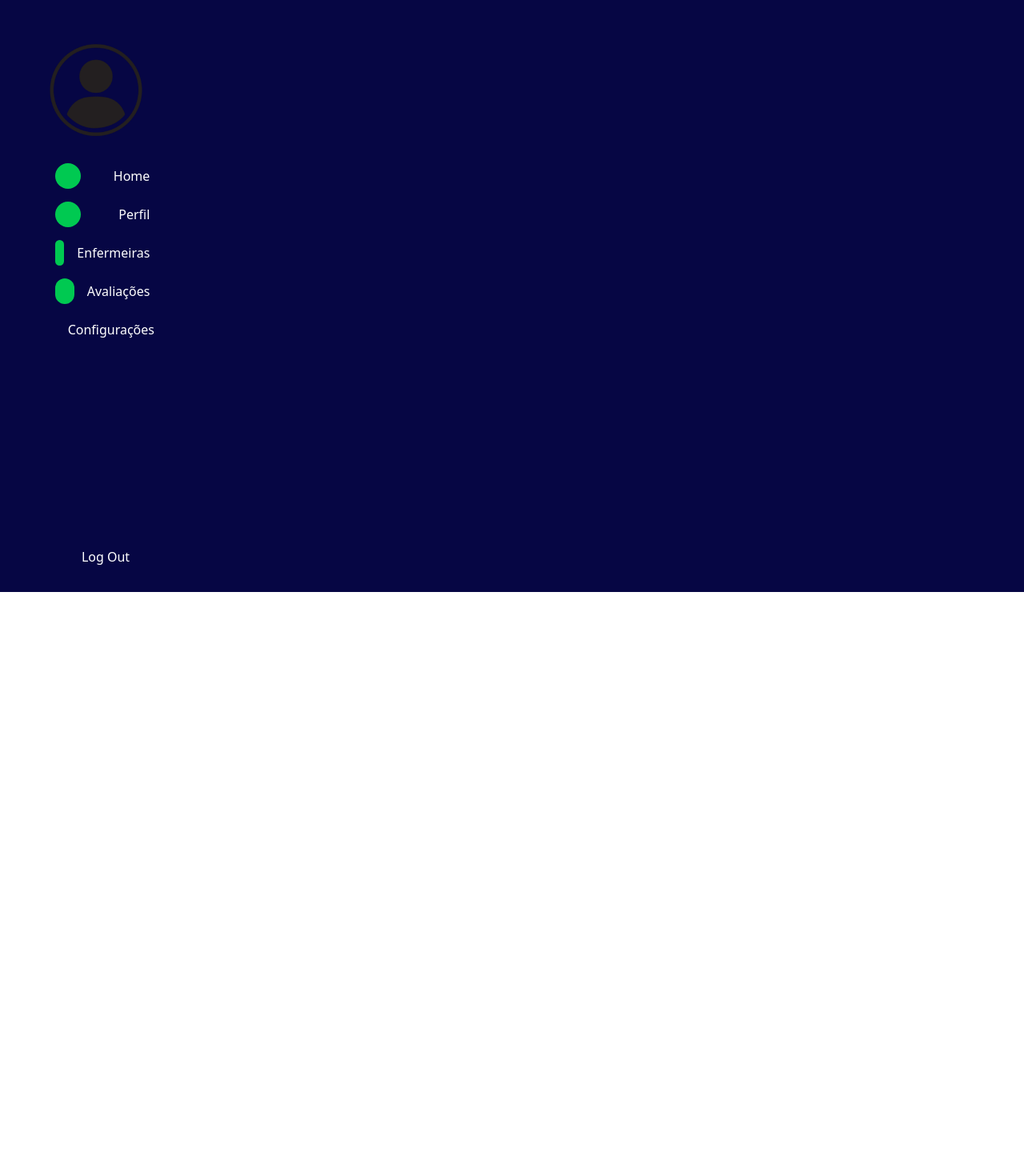
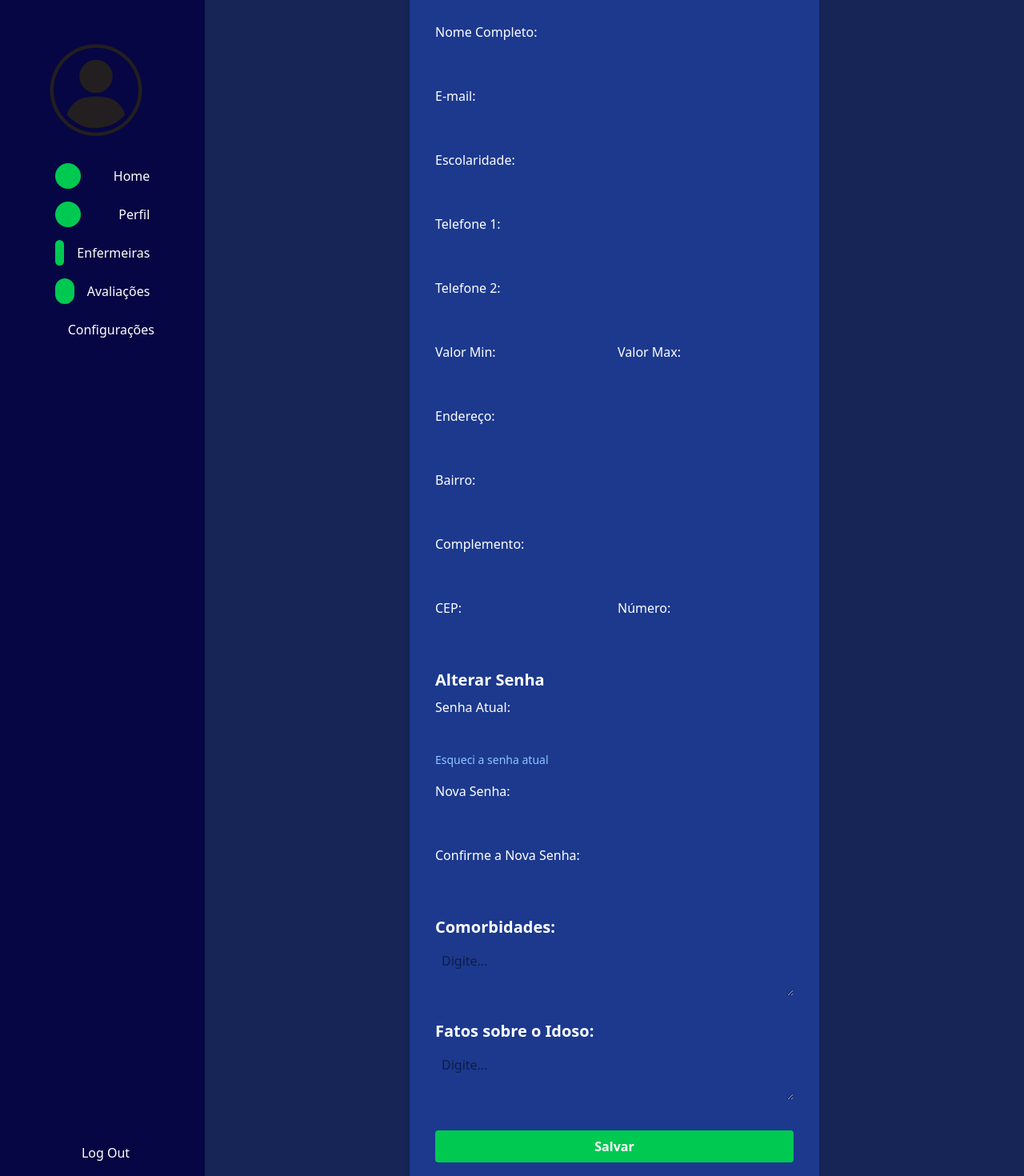
Before and after one commit to GabrielMJS/Sick_Comp-Front, a React (Vite) app: page /CriacaoDeConta in a window 1280 px wide. Shown: the part 60-1530 px from the top of the page at 80% size. Before the commit the page ends 800 px from the top, so only its background shows below. Built offline with nearby package versions, Linux system fonts and the light colour scheme.

Commit message:
criação do cadastro para informar em um  arquivo json, não completo ainda

```diff
--- /dev/null
+++ b/back-end/cadastroidoso.ts
@@ -0,0 +1,19 @@
+export interface CadastroIdoso {
+  nomeCompleto: string;
+  email: string;
+  escolaridade: string;
+  telefone1: string;
+  telefone2: string;
+  valorMin: string;
+  valorMax: string;
+  endereco: string;
+  bairro: string;
+  complemento: string;
+  cep: string;
+  numero: string;
+  senhaAtual: string;
+  novaSenha: string;
+  confirmarNovaSenha: string;
+  comorbidades: string;
+  fatosIdoso: string;
+}
--- a/src/pages/paginaDeCriaçãoDeConta.tsx
+++ b/src/pages/paginaDeCriaçãoDeConta.tsx
@@ -1,8 +1,39 @@
-import React from "react";
-import { Link } from "react-router-dom"; // Importa o Link do react-router-dom
+import React, { useState } from "react";
+import { Link } from "react-router-dom";
 import Colors from "../ClassColors";
+import { CadastroIdoso } from "../../back-end/cadastroidoso";
 
 const paginaPerfilIdoso: React.FC = () => {
+  const [form, setForm] = useState<CadastroIdoso>({
+    nomeCompleto: "",
+    email: "",
+    escolaridade: "",
+    telefone1: "",
+    telefone2: "",
+    valorMin: "",
+    valorMax: "",
+    endereco: "",
+    bairro: "",
+    complemento: "",
+    cep: "",
+    numero: "",
+    senhaAtual: "",
+    novaSenha: "",
+    confirmarNovaSenha: "",
+    comorbidades: "",
+    fatosIdoso: "",
+  });
+
+  const handleChange = (e: React.ChangeEvent<HTMLInputElement | HTMLTextAreaElement>) => {
+    setForm({ ...form, [e.target.name]: e.target.value });
+  };
+
+  const handleSubmit = (e: React.FormEvent) => {
+    e.preventDefault();
+    // Aqui você pode salvar os dados no JSON ou enviar para API
+    console.log(form);
+  };
+
   return (
     <div
       style={{ backgroundColor: Colors.Backgrond_Color }}
@@ -81,6 +112,92 @@ const paginaPerfilIdoso: React.FC = () => {
           </Link>
         </div>
       </aside>
+      {/* Formulário de Cadastro */}
+      <main className="flex-1 flex justify-center items-center bg-blue-950">
+        <form
+          onSubmit={handleSubmit}
+          className="bg-blue-900 p-8 rounded-lg shadow-md w-full max-w-lg"
+        >
+          <h2 className="text-2xl font-bold mb-6 text-center">Cadastro</h2>
+          <div className="mb-4">
+            <label>Nome Completo:</label>
+            <input type="text" name="nomeCompleto" value={form.nomeCompleto} onChange={handleChange} className="w-full p-2 rounded text-black" required />
+          </div>
+          <div className="mb-4">
+            <label>E-mail:</label>
+            <input type="email" name="email" value={form.email} onChange={handleChange} className="w-full p-2 rounded text-black" required />
+          </div>
+          <div className="mb-4">
+            <label>Escolaridade:</label>
+            <input type="text" name="escolaridade" value={form.escolaridade} onChange={handleChange} className="w-full p-2 rounded text-black" />
+          </div>
+          <div className="mb-4">
+            <label>Telefone 1:</label>
+            <input type="tel" name="telefone1" value={form.telefone1} onChange={handleChange} className="w-full p-2 rounded text-black" />
+          </div>
+          <div className="mb-4">
+            <label>Telefone 2:</label>
+            <input type="tel" name="telefone2" value={form.telefone2} onChange={handleChange} className="w-full p-2 rounded text-black" />
+          </div>
+          <div className="mb-4 flex gap-2">
+            <div className="flex-1">
+              <label>Valor Min:</label>
+              <input type="number" name="valorMin" value={form.valorMin} onChange={handleChange} className="w-full p-2 rounded text-black" />
+            </div>
+            <div className="flex-1">
+              <label>Valor Max:</label>
+              <input type="number" name="valorMax" value={form.valorMax} onChange={handleChange} className="w-full p-2 rounded text-black" />
+            </div>
+          </div>
+          <div className="mb-4">
+            <label>Endereço:</label>
+            <input type="text" name="endereco" value={form.endereco} onChange={handleChange} className="w-full p-2 rounded text-black" />
+          </div>
+          <div className="mb-4">
+            <label>Bairro:</label>
+            <input type="text" name="bairro" value={form.bairro} onChange={handleChange} className="w-full p-2 rounded text-black" />
+          </div>
+          <div className="mb-4">
+            <label>Complemento:</label>
+            <input type="text" name="complemento" value={form.complemento} onChange={handleChange} className="w-full p-2 rounded text-black" />
+          </div>
+          <div className="mb-4 flex gap-2">
+            <div className="flex-1">
+              <label>CEP:</label>
+              <input type="text" name="cep" value={form.cep} onChange={handleChange} className="w-full p-2 rounded text-black" />
+            </div>
+            <div className="flex-1">
+              <label>Número:</label>
+              <input type="text" name="numero" value={form.numero} onChange={handleChange} className="w-full p-2 rounded text-black" />
+            </div>
+          </div>
+          <h3 className="text-xl font-bold mt-6 mb-2">Alterar Senha</h3>
+          <div className="mb-4">
+            <label>Senha Atual:</label>
+            <input type="password" name="senhaAtual" value={form.senhaAtual} onChange={handleChange} className="w-full p-2 rounded text-black" />
+            <button type="button" className="text-blue-300 text-sm mt-1">Esqueci a senha atual</button>
+          </div>
+          <div className="mb-4">
+            <label>Nova Senha:</label>
+            <input type="password" name="novaSenha" value={form.novaSenha} onChange={handleChange} className="w-full p-2 rounded text-black" />
+          </div>
+          <div className="mb-4">
+            <label>Confirme a Nova Senha:</label>
+            <input type="password" name="confirmarNovaSenha" value={form.confirmarNovaSenha} onChange={handleChange} className="w-full p-2 rounded text-black" />
+          </div>
+          <h3 className="text-xl font-bold mt-6 mb-2">Comorbidades:</h3>
+          <div className="mb-4">
+            <textarea name="comorbidades" value={form.comorbidades} onChange={handleChange} className="w-full p-2 rounded text-black" placeholder="Digite..."></textarea>
+          </div>
+          <h3 className="text-xl font-bold mt-6 mb-2">Fatos sobre o Idoso:</h3>
+          <div className="mb-4">
+            <textarea name="fatosIdoso" value={form.fatosIdoso} onChange={handleChange} className="w-full p-2 rounded text-black" placeholder="Digite..."></textarea>
+          </div>
+          <button type="submit" className="w-full bg-green-500 hover:bg-green-600 text-white font-bold py-2 px-4 rounded mt-4">
+            Salvar
+          </button>
+        </form>
+      </main>
     </div>
   );
 };
--- a/tsconfig.app.json
+++ b/tsconfig.app.json
@@ -22,5 +22,5 @@
     "noFallthroughCasesInSwitch": true,
     "noUncheckedSideEffectImports": true
   },
-  "include": ["src"]
+  "include": ["src", "back-end/cadastroidoso.ts"]
 }
```
